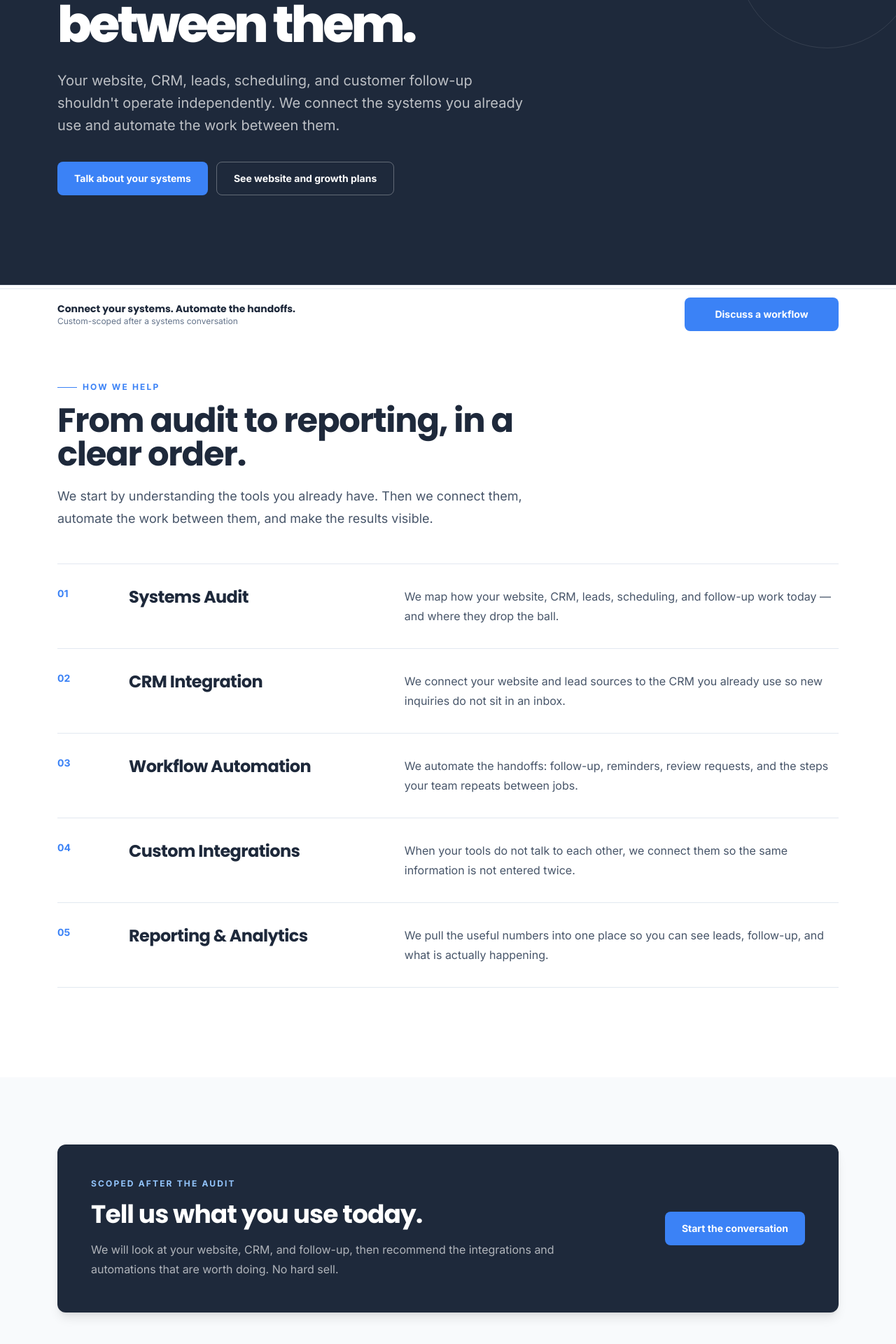
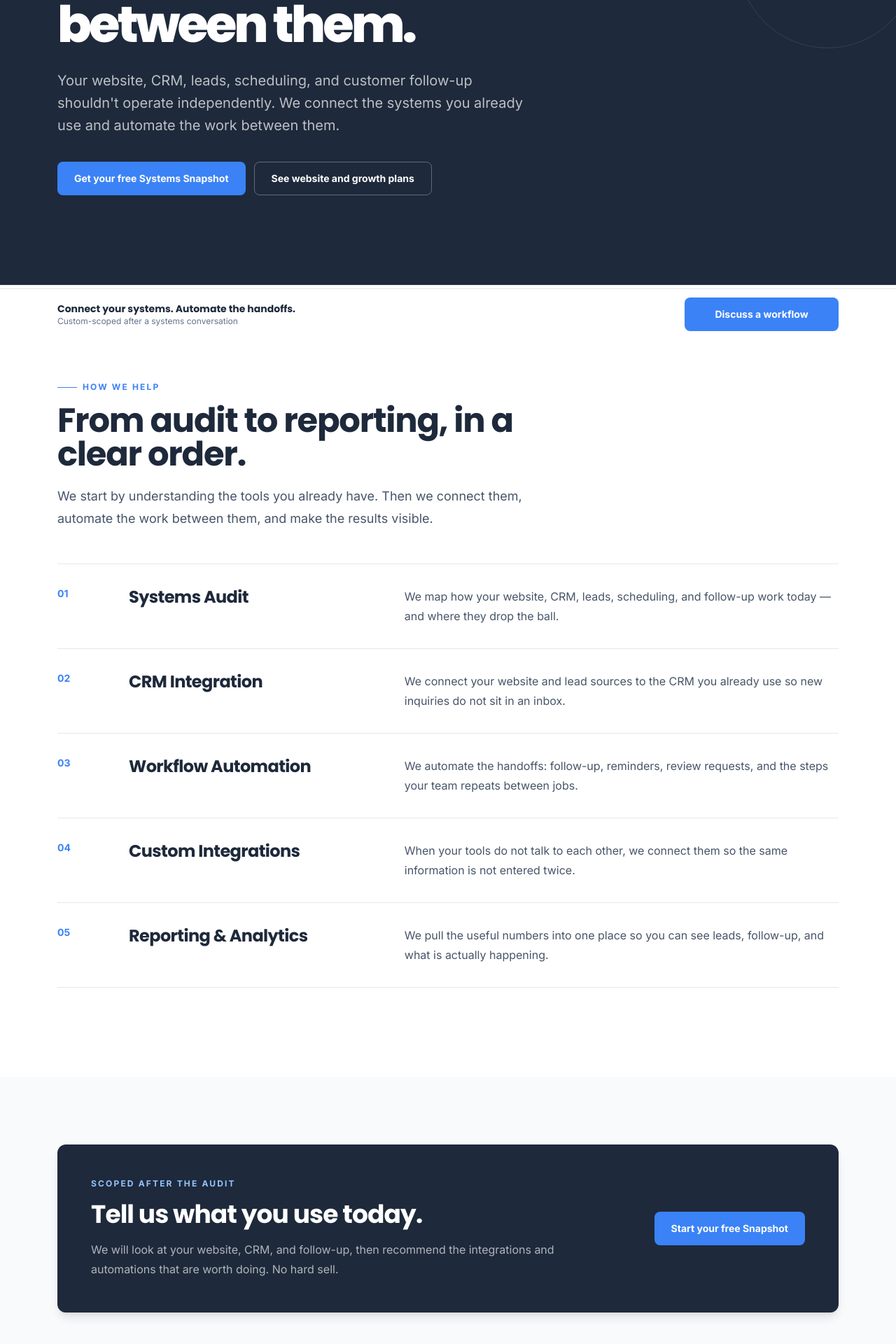
Before and after one commit to Procstar13/LaunchLocal, a Next.js app: page /automations in a window 1280 px wide. Shown: the part 388-2308 px from the top of the page at 70% size. Built offline with nearby package versions, Linux system fonts and the light colour scheme.

Commit message:
Link Automations CTAs to Systems Snapshot

```diff
--- a/src/app/automations/page.tsx
+++ b/src/app/automations/page.tsx
@@ -51,10 +51,10 @@ export default function AutomationsPage() {
           </p>
           <div className="mt-9 flex flex-col gap-3 sm:flex-row">
             <Link
-              href="/?plan=Automation#contact"
+              href="/business-audit"
               className="inline-flex min-h-12 items-center justify-center rounded-lg bg-accent px-6 py-3 text-sm font-bold text-white hover:bg-blue-600"
             >
-              Talk about your systems
+              Get your free Systems Snapshot
             </Link>
             <Link
               href="/pricing"
@@ -99,10 +99,10 @@ export default function AutomationsPage() {
               </p>
             </div>
             <Link
-              href="/?plan=Automation#contact"
+              href="/business-audit"
               className="inline-flex min-h-12 items-center justify-center rounded-lg bg-accent px-6 py-3 text-sm font-bold text-white hover:bg-blue-600"
             >
-              Start the conversation
+              Start your free Snapshot
             </Link>
           </div>
         </div>
```
